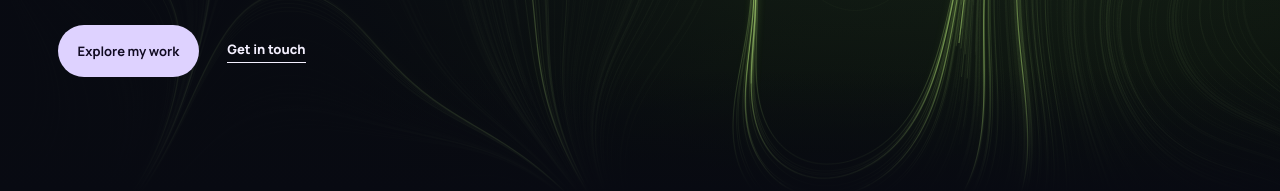
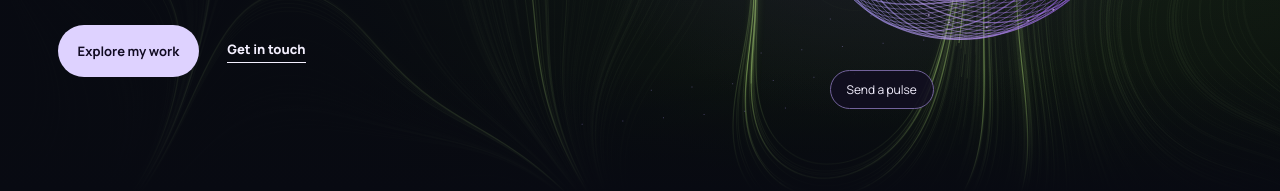
Before and after one commit to marcuslin123/portfolio, a plain HTML site: page index.html in a window 1280 px wide. Shown: the part 554-745 px from the top of the page. Drawn offline with nearby package versions, Linux system fonts and the light colour scheme.

Commit message:
Restore the original purple hero loop

```diff
--- a/index.html
+++ b/index.html
@@ -14,7 +14,7 @@
     <link rel="preconnect" href="https://fonts.googleapis.com" />
     <link rel="preconnect" href="https://fonts.gstatic.com" crossorigin />
     <link rel="stylesheet" href="https://fonts.googleapis.com/css2?family=Cormorant+Garamond:ital,wght@0,500;1,500&amp;family=Manrope:wght@400..800&amp;display=swap" />
-    <link rel="stylesheet" href="story.css?v=10" />
+    <link rel="stylesheet" href="story.css?v=11" />
     <script type="module" src="script.js?v=click-only-1"></script>
   </head>
   <body>
@@ -48,6 +48,10 @@
               <a class="primary-action spark-target" href="#experience">Explore my work</a>
               <a class="text-action spark-target" href="mailto:mlin23530@gmail.com">Get in touch</a>
             </div>
+          </div>
+          <div class="hero-visual energy-visual">
+            <canvas class="energy-scene" aria-hidden="true"></canvas>
+            <button class="scene-control spark-target" type="button" hidden>Send a pulse</button>
           </div>
         </section>
 
@@ -109,6 +113,7 @@
     </div>
     <div class="spark-layer" aria-hidden="true"></div>
     <div class="ripple-layer" aria-hidden="true"></div>
+    <script type="module" src="scene.js?v=3"></script>
     <script type="module" src="hero-field.js?v=1"></script>
     <script type="module" src="chapters.js?v=3"></script>
   </body>
--- /dev/null
+++ b/scene.js
@@ -0,0 +1,129 @@
+const canvas = document.querySelector('.energy-scene');
+const button = document.querySelector('.scene-control');
+const context = canvas?.getContext('2d');
+
+if (context && button) {
+  const motion = window.matchMedia('(prefers-reduced-motion: reduce)');
+  const fullTurn = Math.PI * 2;
+  const steps = 480;
+  const strands = 24;
+  let width = 0;
+  let height = 0;
+  let frame = 0;
+  let pulseStarted = 0;
+  const artwork = document.createElement('canvas');
+  const artworkContext = artwork.getContext('2d');
+
+  function point(progress, strand, scale) {
+    const t = progress * fullTurn;
+    const twist = strand + 7 * t;
+    const radius = .64 + .24 * Math.cos(3 * t) + .078 * Math.cos(twist);
+    const x = radius * Math.cos(2 * t);
+    const y = radius * Math.sin(2 * t);
+    const z = .24 * Math.sin(3 * t) + .078 * Math.sin(twist);
+    const tilt = .73 * y + .68 * z;
+    const depth = .73 * z - .68 * y;
+    const perspective = 1 / (1.14 - depth * .29);
+    return [
+      width / 2 + (x * .93 - tilt * .37) * scale * perspective,
+      height * .48 + (x * .37 + tilt * .93) * scale * perspective,
+      depth,
+    ];
+  }
+
+  function draw(pulse = 1) {
+    const scale = Math.min(width * .54, height * .56);
+    context.clearRect(0, 0, width, height);
+    context.drawImage(artwork, 0, 0, width, height);
+    if (pulse >= 1) return;
+    for (let i = 0; i < 90; i += 1) {
+      const progress = (i * .618034) % 1;
+      if (Math.abs(progress - pulse) >= .075) continue;
+      const [x, y] = point(progress, i * 2.4, scale);
+      context.beginPath();
+      context.arc(x, y, 2.5, 0, fullTurn);
+      context.fillStyle = '#fff6ff';
+      context.shadowColor = '#ba7dff';
+      context.shadowBlur = 18;
+      context.fill();
+    }
+    context.shadowBlur = 0;
+  }
+
+  function paintArtwork() {
+    const context = artworkContext;
+    const scale = Math.min(width * .54, height * .56);
+    for (let i = 0; i < 96; i += 1) {
+      const x = ((i * 173.731) % 100) * width / 100;
+      const y = ((i * 313.293) % 100) * height / 100;
+      context.fillStyle = i % 8 ? '#b4a2ff58' : '#e5d8ffba';
+      context.fillRect(x, y, i % 8 ? 1 : 2, 1);
+    }
+
+    for (let strand = 0; strand < strands; strand += 1) {
+      const offset = strand * fullTurn / strands;
+      context.beginPath();
+      for (let i = 0; i <= steps; i += 1) {
+        const [x, y] = point(i / steps, offset, scale);
+        if (i === 0) context.moveTo(x, y);
+        else context.lineTo(x, y);
+      }
+      const gradient = context.createLinearGradient(width * .13, height * .69, width * .92, height * .22);
+      gradient.addColorStop(0, '#7688ff57');
+      gradient.addColorStop(.43, '#c3a2ff95');
+      gradient.addColorStop(.7, '#a35dff87');
+      gradient.addColorStop(1, '#f8c6ff9c');
+      context.strokeStyle = gradient;
+      context.lineWidth = strand % 6 === 0 ? 1.4 : .75;
+      context.stroke();
+    }
+
+    for (let i = 0; i < 90; i += 1) {
+      const progress = ((i * .618034) % 1);
+      const [x, y, depth] = point(progress, i * 2.4, scale);
+      context.beginPath();
+      context.arc(x, y, Math.max(.55, 1 + depth), 0, fullTurn);
+      context.fillStyle = '#dec9ffab';
+      context.shadowColor = '#ba7dff';
+      context.shadowBlur = 4;
+      context.fill();
+    }
+    context.shadowBlur = 0;
+  }
+
+  function resize() {
+    const bounds = canvas.getBoundingClientRect();
+    width = bounds.width;
+    height = bounds.height;
+    const density = Math.min(window.devicePixelRatio || 1, 2);
+    canvas.width = Math.round(width * density);
+    canvas.height = Math.round(height * density);
+    artwork.width = canvas.width;
+    artwork.height = canvas.height;
+    context.setTransform(density, 0, 0, density, 0, 0);
+    artworkContext.setTransform(density, 0, 0, density, 0, 0);
+    paintArtwork();
+    draw();
+  }
+
+  function animate(now) {
+    const progress = Math.min((now - pulseStarted) / 1050, 1);
+    draw(progress);
+    frame = progress < 1 ? requestAnimationFrame(animate) : 0;
+  }
+
+  button.addEventListener('click', () => {
+    if (motion.matches) return;
+    cancelAnimationFrame(frame);
+    pulseStarted = performance.now();
+    frame = requestAnimationFrame(animate);
+  });
+  motion.addEventListener('change', () => {
+    button.hidden = motion.matches;
+    cancelAnimationFrame(frame);
+    draw();
+  });
+  window.addEventListener('resize', resize);
+  button.hidden = motion.matches;
+  resize();
+}
--- a/story.css
+++ b/story.css
@@ -64,6 +64,25 @@ body { background: radial-gradient(ellipse at 76% 12%, #16112d, transparent 32re
   line-height: 1.55;
   margin-bottom: 28px;
 }
+.energy-visual {
+  min-height: 460px;
+  padding: 0;
+  align-items: center;
+  background: radial-gradient(ellipse at center, #221b36a8, transparent 69%);
+}
+.energy-scene { position: absolute; inset: 0; width: 100%; height: 100%; }
+.scene-control {
+  position: absolute;
+  bottom: 18px;
+  color: var(--ink);
+  background: rgb(17 14 33 / 84%);
+  border: 1px solid #72629b;
+  padding: 10px 16px;
+  border-radius: 999px;
+  font-size: 12px;
+  cursor: pointer;
+}
+.scene-control:hover { background: #29203e; }
 .signal-strip { margin-bottom: 0; }
 .signal-label, .row-meta, .role span, .row-main > p:not(.role), .project-body > p,
 .about-side p, .site-footer { color: var(--muted); }
@@ -185,10 +204,12 @@ body { background: radial-gradient(ellipse at 76% 12%, #16112d, transparent 32re
 .about-grid { grid-column: 1; grid-row: 2; grid-template-columns: 1fr; gap: 25px; }
 
 @media (max-width: 800px) {
-  .hero { grid-template-columns: 1fr; min-height: clamp(470px, 72svh, 620px); }
+  .hero { grid-template-columns: 1fr; min-height: auto; padding-bottom: 27px; }
   .hero h1 { font-size: clamp(83px, 19vw, 142px); }
+  .energy-visual { margin-top: 12px; min-height: clamp(280px, 81vw, 470px); width: 100%; }
+  .scene-control { bottom: 5px; }
   .hero-field::after {
-    background: linear-gradient(180deg, #080a12e8, #080a12c9 58%, #080a1240 82%, var(--paper));
+    background: linear-gradient(180deg, #080a12e8, #080a12c9 48%, #080a1240 72%, var(--paper));
   }
 }
 @media (max-width: 1180px) {
```
